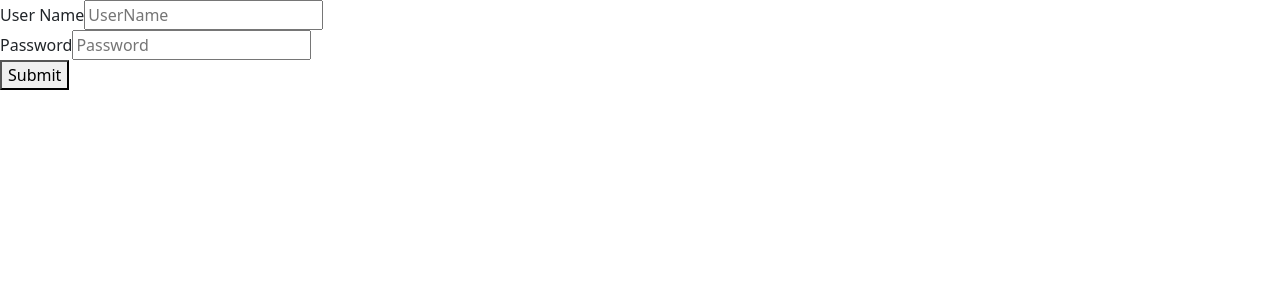
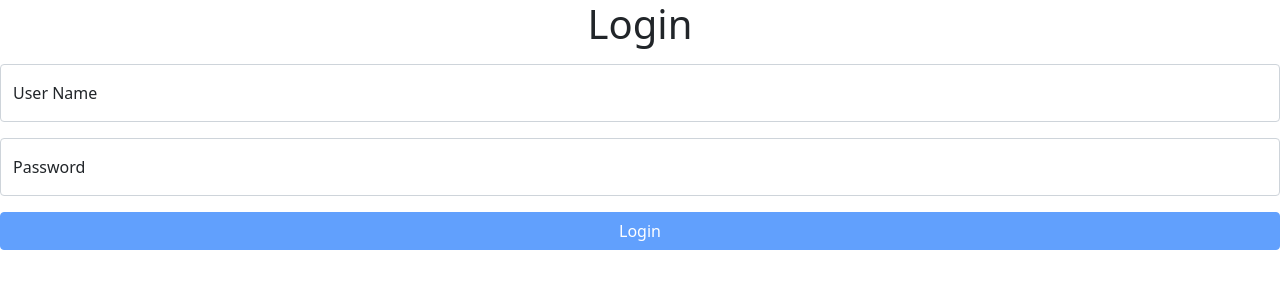
Before and after one commit to FFire/frontend-project-lvl4, a React (Create React App) app: page /login in a window 1280 px wide. Shown: the top 300 px of the page. Built offline with nearby package versions, Linux system fonts and the light colour scheme.

Commit message:
fix:smalls

```diff
--- a/package.json
+++ b/package.json
@@ -34,6 +34,7 @@
     "@testing-library/react": "^13.3.0",
     "@testing-library/user-event": "^14.2.0",
     "bootstrap": "^5.1.3",
+    "classnames": "^2.3.1",
     "formik": "^2.2.9",
     "node-sass": "^7.0.1",
     "react": "^18.1.0",
--- a/src/components/LoginForm.jsx
+++ b/src/components/LoginForm.jsx
@@ -1,5 +1,8 @@
-import { Formik, Form, useField } from "formik";
+import { Formik, Form, useField, ErrorMessage } from "formik";
+import Badge from "react-bootstrap/Badge";
+import Button from "react-bootstrap/Button";
 import * as Yup from "yup";
+import cn from "classnames";
 
 const initialValues = {
   username: "",
@@ -10,57 +13,59 @@ const validationSchema = Yup.object({
   username: Yup.string()
     .max(15, "Must be 15 characters or less")
     .min(4, "Must be 4 characters or more")
-    .required("Required"),
+    .required("Name is required"),
   password: Yup.string()
     .max(15, "Must be 15 characters or less")
     .min(6, "Must be 6 characters or more")
-    .required("Required"),
+    .required("Passord is required"),
 });
 
-const onSubmit = (values) => {
+const onSubmit = (...values) => {
   console.log("🚀 > onSubmit > values", values);
 };
 
 const TextInput = ({ label, ...props }) => {
   const [field, meta] = useField(props);
-  console.log("🚀 > TextInput > props", props);
-  console.log("🚀 > TextInput > field", field);
+  const { touched, error } = meta;
+  const inputClass = cn({
+    "form-control": true,
+    "is-invalid": touched && error,
+    "is-valid": touched && !error,
+  });
 
   return (
     <>
-      <label htmlFor={props.id || props.name}>{label}</label>
-      <input className="text-input" {...field} {...props} />
-      {meta.touched && meta.error ? (
-        <p className="error">{meta.error}</p>
-      ) : null}
-      <br />
+      <div className="form-floating mb-3">
+        <input className={inputClass} {...field} {...props} />
+        <label className="form-label" htmlFor={props.name}>
+          {label}
+        </label>
+        <ErrorMessage bg="danger" role="alert" component={Badge} name={props.name} />
+      </div>
     </>
   );
 };
 
-export const LoginForm = (props) => (
-  <>
-    <Formik
-      initialValues={initialValues}
-      validationSchema={validationSchema}
-      onSubmit={onSubmit}
-    >
-      <Form>
+export const LoginForm = () => (
+  <Formik initialValues={initialValues} validationSchema={validationSchema} onSubmit={onSubmit}>
+    {({ isValid, dirty }) => (
+      <Form className="mb-3" noValidate>
+        <h1 className="text-center mb-3">Login</h1>
+
+        <TextInput required name="username" type="text" label="User Name" placeholder="User Name" />
+
         <TextInput
-          label="User Name"
-          name="username"
-          type="text"
-          placeholder="UserName"
-        />
-        <TextInput
-          label="Password"
+          required
           name="password"
           type="password"
+          label="Password"
           placeholder="Password"
         />
 
-        <button type="submit">Submit</button>
+        <Button className="w-100 btn btn-primary" type="submit" disabled={!(isValid && dirty)}>
+          Login
+        </Button>
       </Form>
-    </Formik>
-  </>
+    )}
+  </Formik>
 );
```
Also changed, not shown: 2 other files (tests, documents, lock files or other folders).
